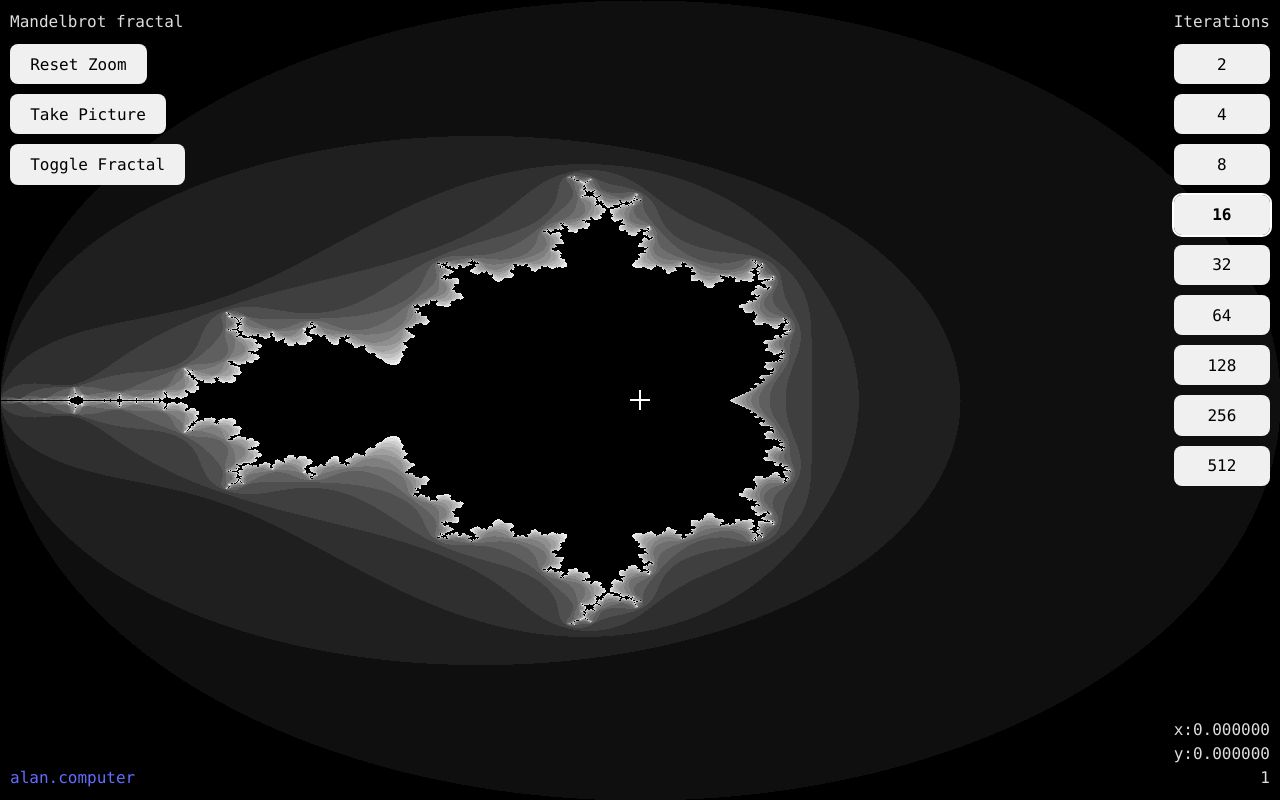
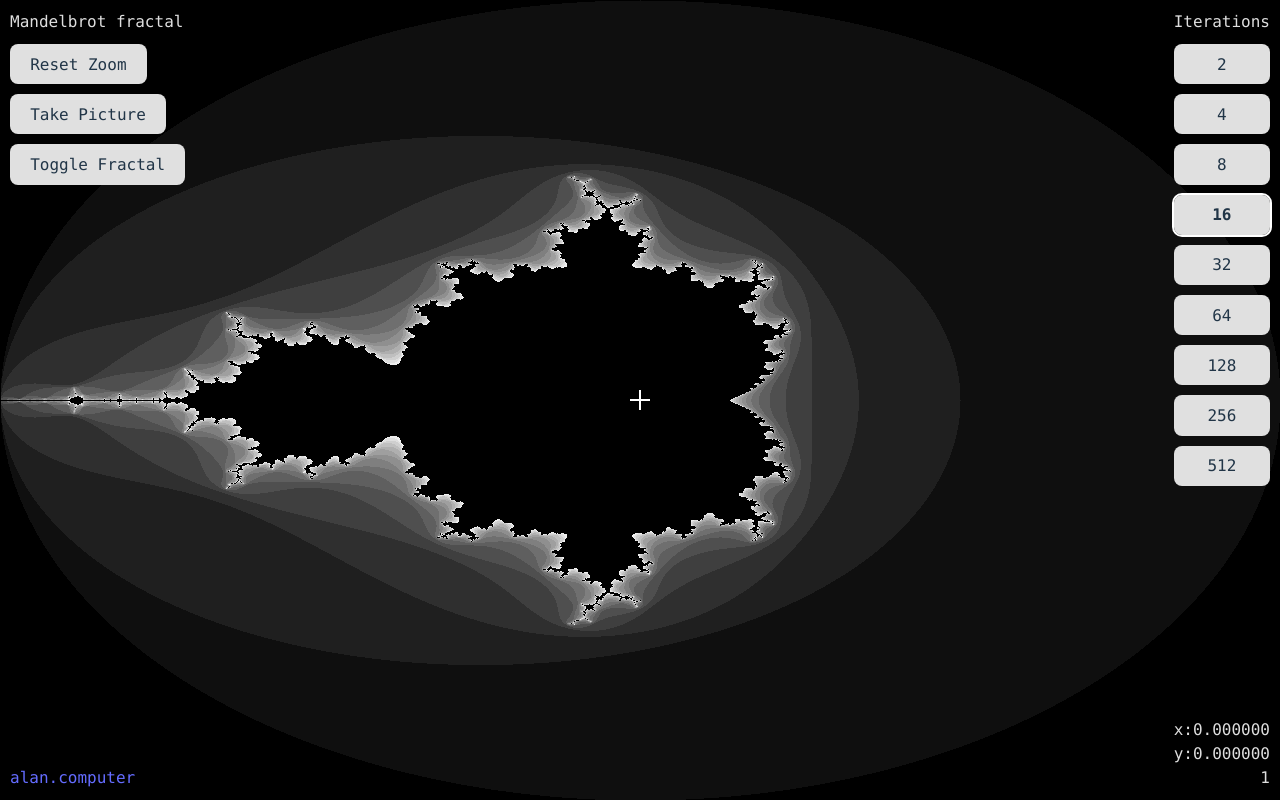
Before and after one commit to astrimbu/mandelbrot, a React (Vite) app: page / in a window 1280 px wide. Built offline with nearby package versions, Linux system fonts and the light colour scheme.

Commit message:
Fixed light/dark mode text/backgrounds

```diff
--- a/src/index.css
+++ b/src/index.css
@@ -46,12 +46,14 @@ button {
   font-size: 1em;
   font-weight: 500;
   font-family: inherit;
-  background-color: #f0f0f0;
+  background-color: #1a1a1a;
+  color: #ffffff;
   cursor: pointer;
-  transition: border-color 0.25s;
+  transition: border-color 0.25s, background-color 0.25s, color 0.25s;
 }
 button:hover {
   border-color: #646cff;
+  background-color: #2a2a2a;
 }
 button:focus,
 button:focus-visible {
@@ -62,3 +64,13 @@ button:focus-visible {
   outline: 2px solid white;
   font-weight: bold;
 }
+
+@media (prefers-color-scheme: light) {
+  button {
+    background-color: #e0e0e0;
+    color: #213547;
+  }
+  button:hover {
+    background-color: #d0d0d0;
+  }
+}
```
